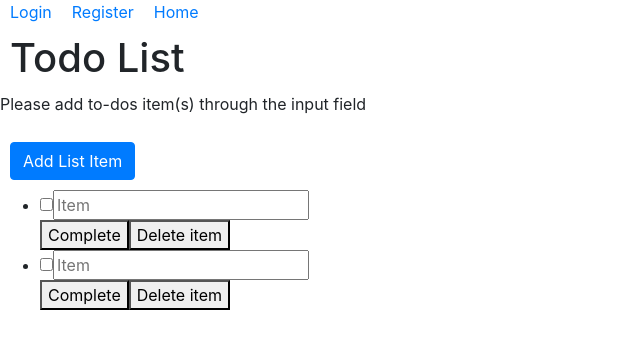
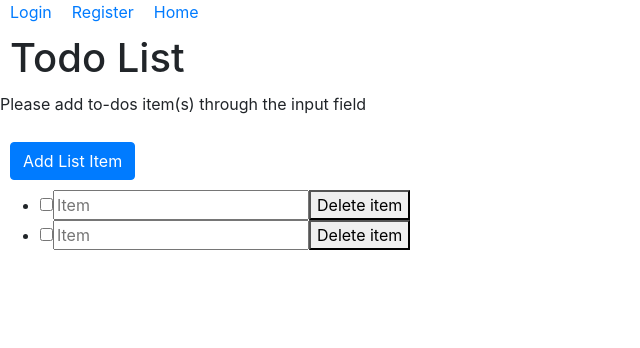
Before and after one commit to gamesfreak26/todo-list-mern, a React (Create React App) app: page / in a window 1280 px wide. Shown: the top 348 px of the page, without its empty margins (0-640 px from the left). Built offline with nearby package versions, Linux system fonts and the light colour scheme.

Commit message:
(Refactor): Remove Complete button
Removed the complete button as we have a checkbox for completion.

```diff
--- a/src/Components/ListItem/ListItem.js
+++ b/src/Components/ListItem/ListItem.js
@@ -11,8 +11,6 @@ const ListItem = ({handleChange}) => {
                         onChange={handleChange}
                     />
                     <input placeholder="Item" />
-                    <br />
-                    <button>Complete</button>
                     <button>Delete item</button>
                 </div>
             </li>
```
